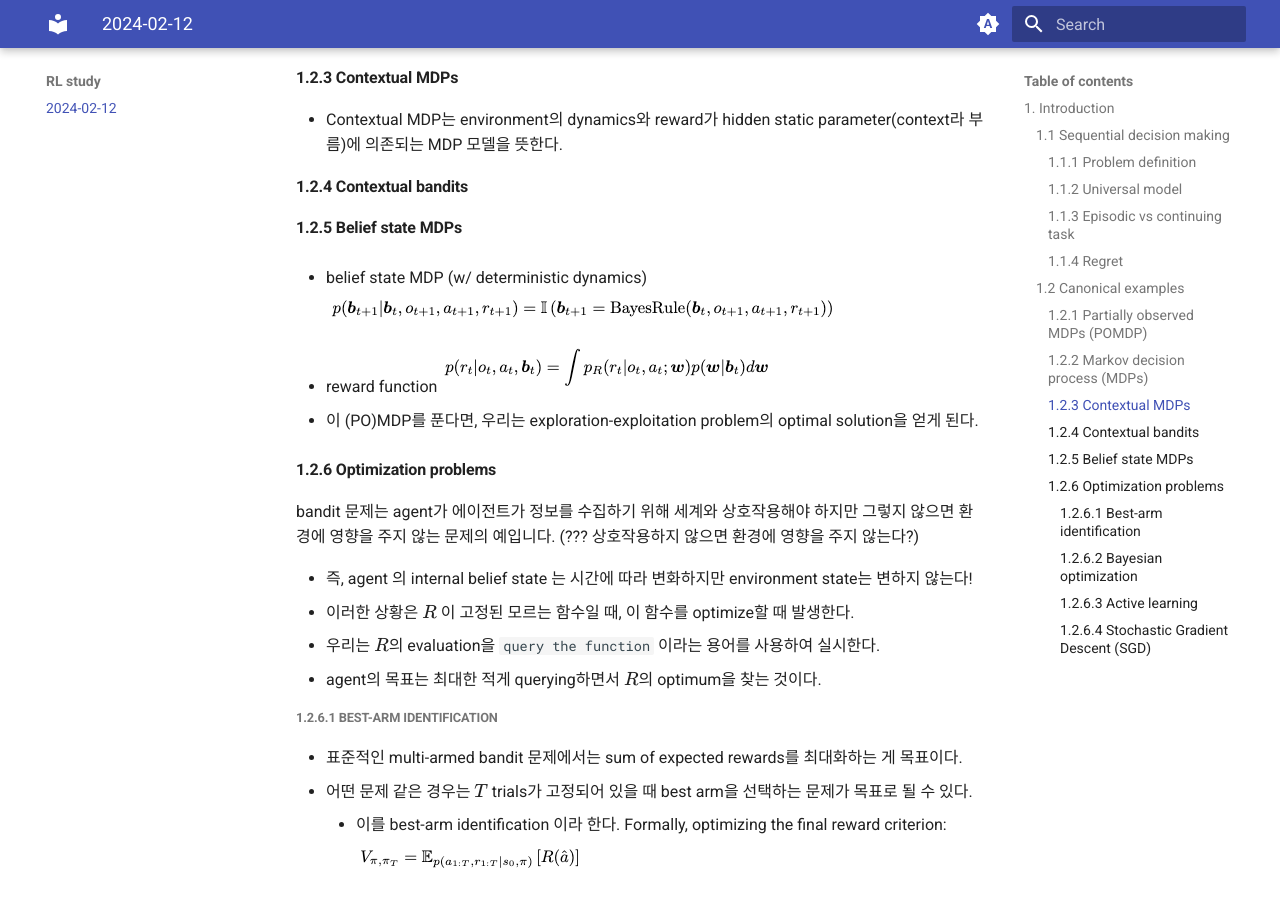
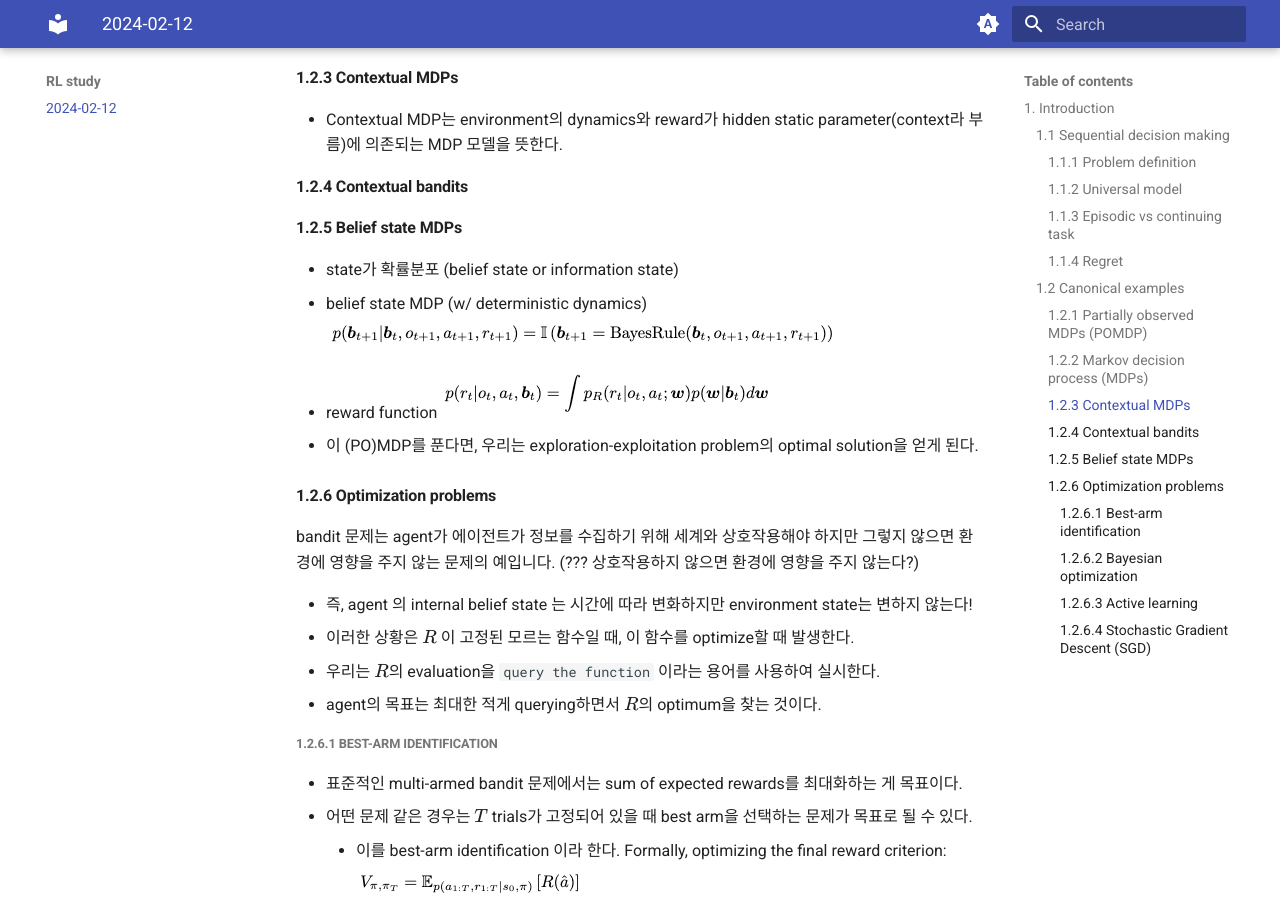
Before and after one commit to wise-hyunsoo/wise-hyunsoo.github.io, an MkDocs documentation site: the page built from docs/RL study/2024-02-12.md, in a window 1280 px wide and 900 px high, scrolled down 4959 px. Built offline with MkDocs 1.6.1 and Material for MkDocs 9.7.7, drawn with Linux system fonts in a browser that asks for light colours.

Commit message:
vault backup: 2025-02-14 09:44:42

```diff
--- a/docs/RL study/2024-02-12.md
+++ b/docs/RL study/2024-02-12.md
@@ -112,6 +112,7 @@ $$
 
 
 #### 1.2.5 Belief state MDPs
+- state가 확률분포 (belief state or information state)
 - belief state MDP (w/ deterministic dynamics)
 ![Pasted image 20250212204451.png](attachments/Pasted%20image%2020250212204451.png)
 
```
